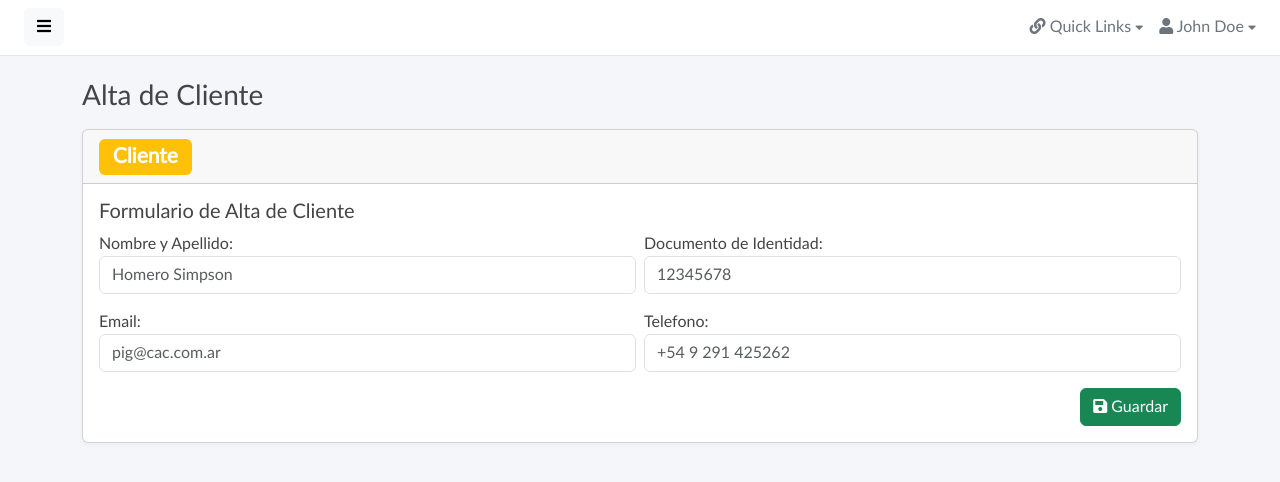
After one commit to JereFassi/proyecto-django, a Django app: page /cliente/ in a window 1280 px wide. The commit adds this page. Shown: the top 482 px of the page. Run offline with Django 3.2, Linux system fonts and the light colour scheme; some libraries are stand-ins or nearby versions.

Commit message:
Se agrega formulario de Cliente

```diff
--- a/PIG/PIG/settings.py
+++ b/PIG/PIG/settings.py
@@ -111,6 +111,7 @@ AUTH_PASSWORD_VALIDATORS = [
 # https://docs.djangoproject.com/en/3.2/topics/i18n/
 
 LANGUAGE_CODE = 'en-us'
+# LANGUAGE_CODE = 'es-AR'
 
 TIME_ZONE = 'UTC'
 
--- /dev/null
+++ b/PIG/integrador/forms.py
@@ -0,0 +1,33 @@
+from django import forms
+from django.forms import ValidationError
+from django.core.validators import validate_email
+
+def only_letters(value):
+    if any(char.isdigit() for char in value):
+        raise ValidationError('El nombre no puede contener números. %(valor)s', code = 'Invalid', params = {'valor': value})
+
+class ClienteForm(forms.Form):
+
+    nombre_y_apellido = forms.CharField(
+        label = 'Nombre y Apellido',
+        max_length = 256,
+        validators=(only_letters,),
+        widget = forms.TextInput(attrs={"class": "form-control", 'placeholder':'Homero Simpson'})
+    )
+
+    dni = forms.IntegerField(
+        label = 'Documento de Identidad',
+        widget = forms.NumberInput(attrs={"class": "form-control", 'placeholder':'12345678'})
+    )
+
+    email = forms.EmailField(
+        label = 'Email',
+        max_length = 128,
+        validators = (validate_email,),
+        widget = forms.TextInput(attrs={'class':'form-control','type':'email', 'placeholder':'pig@cac.com.ar'})
+    )
+
+    telefono = forms.IntegerField(
+        label = 'Telefono',
+        widget = forms.NumberInput(attrs={"class": "form-control", 'placeholder':'+54 9 291 425262'})
+    )
--- a/PIG/integrador/urls.py
+++ b/PIG/integrador/urls.py
@@ -7,6 +7,7 @@ from . import views
 urlpatterns = [
     path('', views.index, name='inicio'),
     path('forms/', views.forms, name='forms'),
+    path('cliente/', views.cliente, name='cliente'),
     path('dashboard/', views.dashboard, name='dashboard'),
     path('tables/', views.tables, name='tables'),
     path('charts/', views.charts, name='charts'),
--- a/PIG/integrador/views.py
+++ b/PIG/integrador/views.py
@@ -2,6 +2,9 @@
 from datetime import datetime
 from django.shortcuts import render
 from django.http import HttpResponse
+from django.contrib import messages
+
+from integrador.forms import ClienteForm
 
 def index(request):
 
@@ -14,6 +17,28 @@ def dashboard(request):
     context = {}
 
     return render(request,'integrador/dashboard.html', context)
+
+def cliente(request):
+
+    context = {}
+    mensaje = None
+
+    if(request.method=='POST'):
+        cliente_form = ClienteForm(request.POST)
+        if(cliente_form.is_valid()):
+            messages.success(request,'Hemos recibido tus datos')
+            # acción para tomar los datos del formulario
+        else:
+            messages.warning(request,'Por favor revisa los errores en el formulario')
+    else:
+        cliente_form = ClienteForm()
+
+    context.update({
+        'cliente_form': cliente_form,
+        'mensaje': mensaje
+    })
+
+    return render(request,'integrador/form_cliente.html', context)
 
 def forms(request):
 
--- a/PIG/templates/integrador/base_integrador.html
+++ b/PIG/templates/integrador/base_integrador.html
@@ -31,6 +31,9 @@
             <ul class="list-unstyled components text-secondary">
                 <li>
                     <a href="{% url 'dashboard' %}"><i class="fas fa-home"></i> Dashboard</a>
+                </li>
+                <li>
+                    <a href="{% url 'cliente' %}"><i class="fas fa-file-alt"></i> Clientes </a>
                 </li>
                 <li>
                     <a href="{% url 'forms' %}"><i class="fas fa-file-alt"></i> Forms</a>
--- /dev/null
+++ b/PIG/templates/integrador/form_cliente.html
@@ -0,0 +1,77 @@
+{% extends './base_integrador.html' %}
+
+{% load static %}
+
+{% block title %} Cliente {% endblock %}
+
+{% block content %}
+
+<div class="content">
+    <div class="container">
+        <div class="page-title">
+            <h3>Alta de Cliente</h3>
+        </div>
+        <div class="row">
+            <div class="col-lg-12">
+                <div class="card">
+                    <h3 class="card-header"><span class="badge bg-warning">Cliente</span></h3>
+                    <div class="card-body">
+                        <h5 class="card-title">Formulario de Alta de Cliente</h5>
+                        <form novalidate class="needs-validation" accept-charset="utf-8" id="cliente_form" name="cliente_form" action="{% url 'cliente' %}" method="POST">
+                            {% csrf_token %}
+
+                            <div class="row g-2">
+                                <div class="mb-3 col-md-6">
+                                    {{ cliente_form.nombre_y_apellido.label_tag }}
+                                    {{ cliente_form.nombre_y_apellido }}
+                                    <div class="valid-feedback">Los datos parecen corretos. Falta validación del Servidor!</div>
+                                    <div class="invalid-feedback">Campo vacío o datos incorrectos.</div>
+                                    {{ cliente_form.nombre_y_apellido.errors }}
+                                </div>
+                                <div class="mb-3 col-md-6">
+                                    {{ cliente_form.dni.label_tag }}
+                                    {{ cliente_form.dni }}
+                                    <div class="valid-feedback">Los datos parecen corretos. Falta validación del Servidor!</div>
+                                    <div class="invalid-feedback">Campo vacío o datos incorrectos.</div>
+                                    {{ cliente_form.dni.errors }}
+                                </div>
+                            </div>
+
+                            <div class="row g-2">
+                                <div class="mb-3 col-md-6">
+                                    {{ cliente_form.email.label_tag }}
+                                    {{ cliente_form.email }}
+                                    <div class="valid-feedback">Los datos parecen corretos. Falta validación del Servidor!</div>
+                                    <div class="invalid-feedback">Campo vacío o datos incorrectos.</div>
+                                    {{ cliente_form.email.errors }}
+                                </div>
+                                <div class="mb-3 col-md-6">
+                                    {{ cliente_form.telefono.label_tag }}
+                                    {{ cliente_form.telefono }}
+                                    <div class="valid-feedback">Los datos parecen corretos. Falta validación del Servidor!</div>
+                                    <div class="invalid-feedback">Campo vacío o datos incorrectos.</div>
+                                    {{ cliente_form.telefono.errors }}
+                                </div>
+                            </div>
+
+                            <div class="text-end">
+                                <button type="submit" class="btn btn-success"><i class="fas fa-save"></i> Guardar</button>
+                            </div>
+                        </form>
+                    </div>
+                </div>
+            </div>
+        </div>
+    </div>
+</div>
+
+{% endblock content %}
+
+{% block script %}
+
+<script src="{% static '/integrador/bootstrap-sat/vendor/jquery/jquery.min.js' %}"></script>
+<script src="{% static '/integrador/bootstrap-sat/vendor/bootstrap/js/bootstrap.bundle.min.js' %}"></script>
+<script src="{% static '/integrador/bootstrap-sat/js/form-validator.js' %}"></script>
+<script src="{% static '/integrador/bootstrap-sat/js/script.js' %}"></script>
+
+{% endblock script %}
```
Also changed, not shown: 1 other file.
